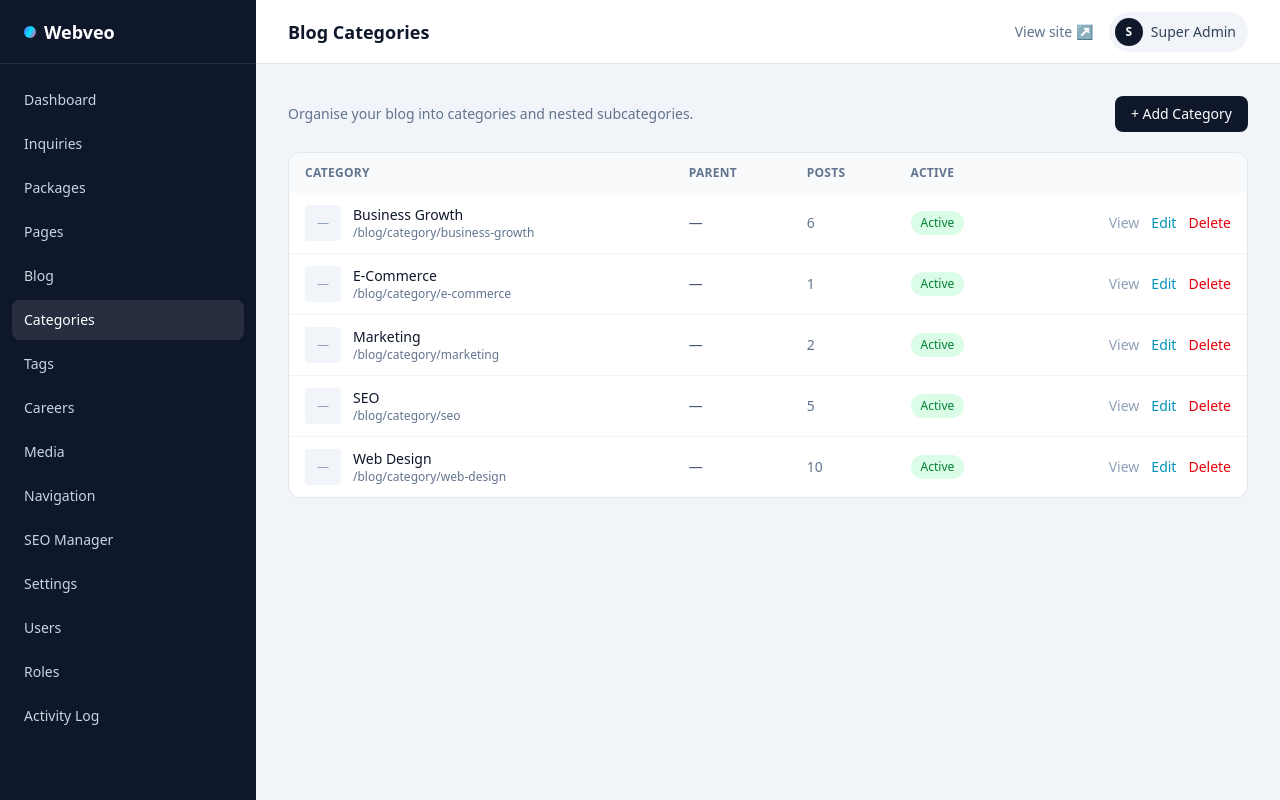
After one commit to weamitgiri/amgowebs, a Laravel app: page /admin/categories in a window 1280 px wide. The commit adds this page. Run offline with Laravel 12, Linux system fonts and the light colour scheme; a user stored in the database is signed in; data comes from the database, SQL or seed files in the repository; style sheets or scripts are compiled from the project's sources; parts of the project's set-up code (start-up, migrations or seed data) failed here and were passed over; some libraries are stand-ins or nearby versions.

Commit message:
Blog Phase 1: Categories & Tags admin (nested, SEO, image, safe delete)
Adds full admin CRUD for blog categories (parent_id nesting, image upload, SEO via the existing morph, active toggle, safe delete that re-parents children and uncategorises posts) and a lean tags manager. New nav items under Blog. Existing categories/tags/posts preserved; migration is additive.

Co-Authored-By: Claude Opus 4.8 <noreply@anthropic.com>

```diff
--- /dev/null
+++ b/app/Http/Controllers/Admin/CategoryController.php
@@ -0,0 +1,98 @@
+<?php
+
+namespace App\Http\Controllers\Admin;
+
+use App\Http\Controllers\Controller;
+use App\Http\Requests\CategoryRequest;
+use App\Models\ActivityLog;
+use App\Models\Category;
+use Illuminate\Http\RedirectResponse;
+use Illuminate\Support\Facades\Storage;
+use Illuminate\View\View;
+
+class CategoryController extends Controller
+{
+    public function index(): View
+    {
+        return view('admin.categories.index', [
+            'categories' => Category::ordered()->with('parent')->withCount(['posts', 'children'])->get(),
+        ]);
+    }
+
+    public function create(): View
+    {
+        return view('admin.categories.form', [
+            'category' => new Category(['is_active' => true]),
+            'parents' => Category::topLevel()->ordered()->get(),
+        ]);
+    }
+
+    public function store(CategoryRequest $request): RedirectResponse
+    {
+        $category = Category::create($this->data($request));
+        $this->syncSeo($category, $request);
+        ActivityLog::record('category.created', "Category “{$category->name}” created", $category);
+
+        return redirect()->route('admin.categories.index')->with('status', 'Category created.');
+    }
+
+    public function edit(Category $category): View
+    {
+        return view('admin.categories.form', [
+            'category' => $category,
+            'parents' => Category::topLevel()->where('id', '!=', $category->id)->ordered()->get(),
+        ]);
+    }
+
+    public function update(CategoryRequest $request, Category $category): RedirectResponse
+    {
+        $category->update($this->data($request));
+        $this->syncSeo($category, $request);
+        ActivityLog::record('category.updated', "Category “{$category->name}” updated", $category);
+
+        return redirect()->route('admin.categories.index')->with('status', 'Category updated.');
+    }
+
+    public function toggle(Category $category): RedirectResponse
+    {
+        $category->update(['is_active' => ! $category->is_active]);
+        ActivityLog::record('category.toggled', "Category “{$category->name}” visibility toggled", $category);
+
+        return back()->with('status', 'Category updated.');
+    }
+
+    public function destroy(Category $category): RedirectResponse
+    {
+        $name = $category->name;
+        // Safe delete: children become top-level; posts are set to null by the FK constraint.
+        $category->children()->update(['parent_id' => null]);
+        $category->delete();
+        ActivityLog::record('category.deleted', "Category “{$name}” deleted");
+
+        return redirect()->route('admin.categories.index')->with('status', 'Category deleted — its posts are now uncategorised.');
+    }
+
+    /** @return array<string, mixed> */
+    private function data(CategoryRequest $request): array
+    {
+        $data = $request->safe()->except(['seo_title', 'seo_description', 'image']);
+
+        if ($request->hasFile('image')) {
+            $data['image'] = Storage::disk('public')->url(
+                $request->file('image')->store('categories/'.date('Y/m'), 'public')
+            );
+        }
+
+        return $data;
+    }
+
+    private function syncSeo(Category $category, CategoryRequest $request): void
+    {
+        if ($request->filled('seo_title') || $request->filled('seo_description')) {
+            $category->seo()->updateOrCreate([], [
+                'title' => $request->input('seo_title'),
+                'description' => $request->input('seo_description'),
+            ]);
+        }
+    }
+}
--- a/app/Models/Category.php
+++ b/app/Models/Category.php
@@ -3,22 +3,57 @@
 namespace App\Models;
 
 use App\Models\Concerns\HasSeo;
+use Illuminate\Database\Eloquent\Builder;
 use Illuminate\Database\Eloquent\Model;
+use Illuminate\Database\Eloquent\Relations\BelongsTo;
 use Illuminate\Database\Eloquent\Relations\HasMany;
 
 class Category extends Model
 {
     use HasSeo;
 
-    protected $fillable = ['name', 'slug', 'description'];
+    protected $fillable = ['parent_id', 'name', 'slug', 'description', 'image', 'sort_order', 'is_active'];
+
+    protected $casts = ['is_active' => 'boolean'];
 
     public function posts(): HasMany
     {
         return $this->hasMany(Post::class);
     }
 
+    public function parent(): BelongsTo
+    {
+        return $this->belongsTo(self::class, 'parent_id');
+    }
+
+    public function children(): HasMany
+    {
+        return $this->hasMany(self::class, 'parent_id')->orderBy('sort_order')->orderBy('name');
+    }
+
+    public function scopeActive(Builder $query): Builder
+    {
+        return $query->where('is_active', true);
+    }
+
+    public function scopeTopLevel(Builder $query): Builder
+    {
+        return $query->whereNull('parent_id');
+    }
+
+    public function scopeOrdered(Builder $query): Builder
+    {
+        return $query->orderBy('sort_order')->orderBy('name');
+    }
+
     public function getRouteKeyName(): string
     {
         return 'slug';
     }
+
+    /** Full path label, e.g. "Technology › Programming". */
+    public function getPathLabelAttribute(): string
+    {
+        return $this->parent ? $this->parent->name.' › '.$this->name : $this->name;
+    }
 }
--- /dev/null
+++ b/resources/views/admin/categories/index.blade.php
@@ -0,0 +1,70 @@
+@extends('layouts.admin')
+@section('title', 'Blog Categories')
+
+@section('content')
+    <div class="mb-5 flex items-center justify-between">
+        <p class="text-sm text-slate-500">Organise your blog into categories and nested subcategories.</p>
+        @permission('blog.edit')
+            <a href="{{ route('admin.categories.create') }}" class="rounded-lg bg-slate-900 px-4 py-2 text-sm font-medium text-white hover:bg-slate-700">+ Add Category</a>
+        @endpermission
+    </div>
+
+    <div class="overflow-hidden rounded-xl border border-slate-200 bg-white">
+        <table class="w-full text-sm">
+            <thead class="bg-slate-50 text-left text-xs uppercase tracking-wide text-slate-500">
+                <tr>
+                    <th class="px-4 py-3">Category</th>
+                    <th class="px-4 py-3">Parent</th>
+                    <th class="px-4 py-3">Posts</th>
+                    <th class="px-4 py-3">Active</th>
+                    <th class="px-4 py-3"></th>
+                </tr>
+            </thead>
+            <tbody class="divide-y divide-slate-100">
+                @forelse ($categories as $category)
+                    <tr class="hover:bg-slate-50">
+                        <td class="px-4 py-3">
+                            <div class="flex items-center gap-3">
+                                @if ($category->image)
+                                    <img src="{{ $category->image }}" alt="" class="h-9 w-9 rounded object-cover border border-slate-200">
+                                @else
+                                    <span class="grid h-9 w-9 place-items-center rounded bg-slate-100 text-xs text-slate-400">—</span>
+                                @endif
+                                <div>
+                                    <p class="font-medium text-slate-900">{{ $category->name }}</p>
+                                    <p class="text-xs text-slate-500">/blog/category/{{ $category->slug }}</p>
+                                </div>
+                            </div>
+                        </td>
+                        <td class="px-4 py-3 text-slate-600">{{ $category->parent?->name ?? '—' }}@if ($category->children_count) · {{ $category->children_count }} sub @endif</td>
+                        <td class="px-4 py-3 text-slate-500">{{ $category->posts_count }}</td>
+                        <td class="px-4 py-3">
+                            @permission('blog.edit')
+                                <form method="POST" action="{{ route('admin.categories.toggle', $category) }}">
+                                    @csrf
+                                    <button class="rounded-full px-2.5 py-1 text-xs font-medium {{ $category->is_active ? 'bg-green-100 text-green-700' : 'bg-slate-200 text-slate-500' }}">{{ $category->is_active ? 'Active' : 'Hidden' }}</button>
+                                </form>
+                            @else
+                                <span class="text-xs">{{ $category->is_active ? 'Active' : 'Hidden' }}</span>
+                            @endpermission
+                        </td>
+                        <td class="px-4 py-3 text-right">
+                            <div class="flex items-center justify-end gap-3">
+                                <a href="{{ url('/blog/category/'.$category->slug) }}" target="_blank" class="text-slate-400 hover:text-slate-700">View</a>
+                                @permission('blog.edit')<a href="{{ route('admin.categories.edit', $category) }}" class="text-cyan-600 hover:underline">Edit</a>@endpermission
+                                @permission('blog.delete')
+                                    <form method="POST" action="{{ route('admin.categories.destroy', $category) }}" onsubmit="return confirm('Delete “{{ $category->name }}”? Its posts become uncategorised and subcategories move to top level.')">
+                                        @csrf @method('DELETE')
+                                        <button class="text-red-600 hover:underline">Delete</button>
+                                    </form>
+                                @endpermission
+                            </div>
+                        </td>
+                    </tr>
+                @empty
+                    <tr><td colspan="5" class="px-4 py-12 text-center text-slate-400">No categories yet.</td></tr>
+                @endforelse
+            </tbody>
+        </table>
+    </div>
+@endsection
--- a/resources/views/layouts/admin.blade.php
+++ b/resources/views/layouts/admin.blade.php
@@ -26,6 +26,8 @@
                     ['Packages', 'admin.packages.index', 'packages.view', 'box'],
                     ['Pages', 'admin.pages.index', 'pages.view', 'file'],
                     ['Blog', 'admin.posts.index', 'blog.view', 'pen'],
+                    ['Categories', 'admin.categories.index', 'blog.view', 'folder'],
+                    ['Tags', 'admin.tags.index', 'blog.view', 'tag'],
                     ['Careers', 'admin.jobs.index', 'jobs.view', 'briefcase'],
                     ['Media', 'admin.media.index', 'media.view', 'image'],
                     ['Navigation', 'admin.menus.index', 'menus.manage', 'menu'],
--- a/routes/admin.php
+++ b/routes/admin.php
@@ -2,6 +2,7 @@
 
 use App\Http\Controllers\Admin\ActivityController;
 use App\Http\Controllers\Admin\Auth\LoginController;
+use App\Http\Controllers\Admin\CategoryController;
 use App\Http\Controllers\Admin\DashboardController;
 use App\Http\Controllers\Admin\InquiryController;
 use App\Http\Controllers\Admin\JobController;
@@ -13,6 +14,7 @@ use App\Http\Controllers\Admin\PostController;
 use App\Http\Controllers\Admin\RoleController;
 use App\Http\Controllers\Admin\SeoController;
 use App\Http\Controllers\Admin\SettingsController;
+use App\Http\Controllers\Admin\TagController;
 use App\Http\Controllers\Admin\UserController;
 use Illuminate\Support\Facades\Route;
 
@@ -74,6 +76,21 @@ Route::middleware('admin')->group(function () {
     Route::put('posts/{post}', [PostController::class, 'update'])->middleware('permission:blog.edit')->name('posts.update');
     Route::delete('posts/{post}', [PostController::class, 'destroy'])->middleware('permission:blog.delete')->name('posts.destroy');
 
+    // --- Blog categories ---
+    Route::get('categories', [CategoryController::class, 'index'])->middleware('permission:blog.view')->name('categories.index');
+    Route::get('categories/create', [CategoryController::class, 'create'])->middleware('permission:blog.edit')->name('categories.create');
+    Route::post('categories', [CategoryController::class, 'store'])->middleware('permission:blog.edit')->name('categories.store');
+    Route::get('categories/{category}/edit', [CategoryController::class, 'edit'])->middleware('permission:blog.edit')->name('categories.edit');
+    Route::put('categories/{category}', [CategoryController::class, 'update'])->middleware('permission:blog.edit')->name('categories.update');
+    Route::post('categories/{category}/toggle', [CategoryController::class, 'toggle'])->middleware('permission:blog.edit')->name('categories.toggle');
+    Route::delete('categories/{category}', [CategoryController::class, 'destroy'])->middleware('permission:blog.delete')->name('categories.destroy');
+
+    // --- Blog tags ---
+    Route::get('tags', [TagController::class, 'index'])->middleware('permission:blog.view')->name('tags.index');
+    Route::post('tags', [TagController::class, 'store'])->middleware('permission:blog.edit')->name('tags.store');
+    Route::put('tags/{tag}', [TagController::class, 'update'])->middleware('permission:blog.edit')->name('tags.update');
+    Route::delete('tags/{tag}', [TagController::class, 'destroy'])->middleware('permission:blog.delete')->name('tags.destroy');
+
     // --- Careers / job openings ---
     Route::get('jobs', [JobController::class, 'index'])->middleware('permission:jobs.view')->name('jobs.index');
     Route::get('jobs/create', [JobController::class, 'create'])->middleware('permission:jobs.create')->name('jobs.create');
```
Also changed, not shown: app/Http/Controllers/Admin/TagController.php (added, +52 -0 lines), app/Http/Requests/CategoryRequest.php (added, +47 -0 lines), resources/views/admin/categories/form.blade.php (added, +61 -0 lines), resources/views/admin/tags/index.blade.php (added, +61 -0 lines), database/migrations/2026_11_15_000001_add_fields_to_categories_table.php (added).
